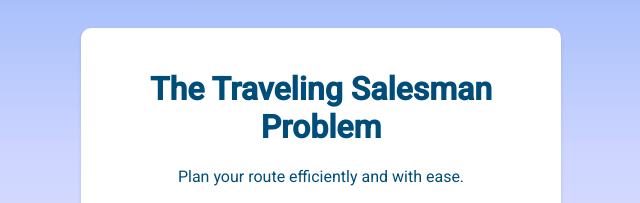
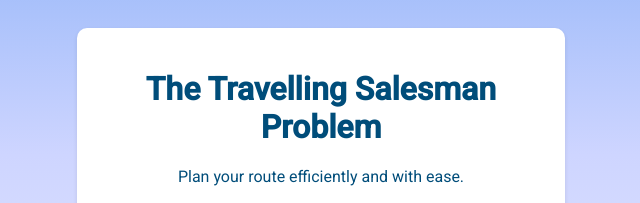
Before and after one commit to aneesha2500/POOSDproject, a website: page public/poosd.html in a window 1280 px wide. Shown: the part 125-328 px from the top of the page, 319-959 px from the left. Drawn offline with Linux system fonts and the light colour scheme; some packages are replaced by stand-ins of ours.

Commit message:
fixing more spelling issues

```diff
--- a/public/poosd.html
+++ b/public/poosd.html
@@ -136,7 +136,7 @@
 <body>
   <div class="container">
     <header>
-      <h1>The Traveling Salesman Problem</h1>
+      <h1>The Travelling Salesman Problem</h1>
       <p>Plan your route efficiently and with ease.</p>
     </header>
     <div class="trip-info">
```
